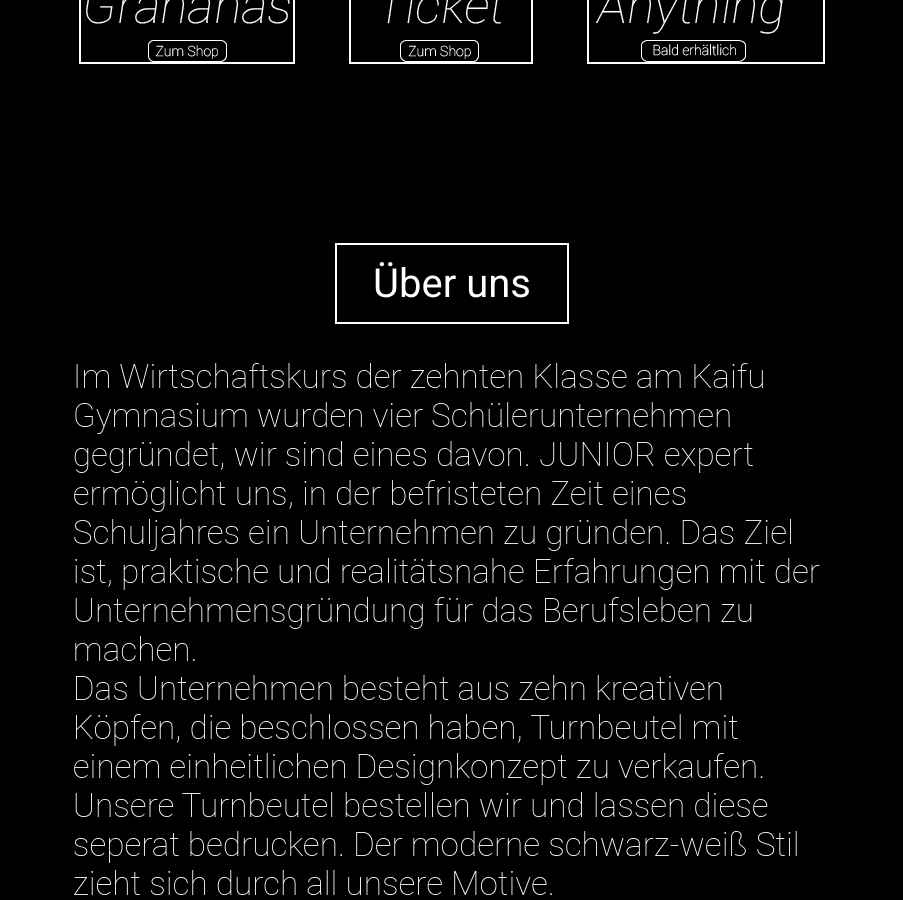
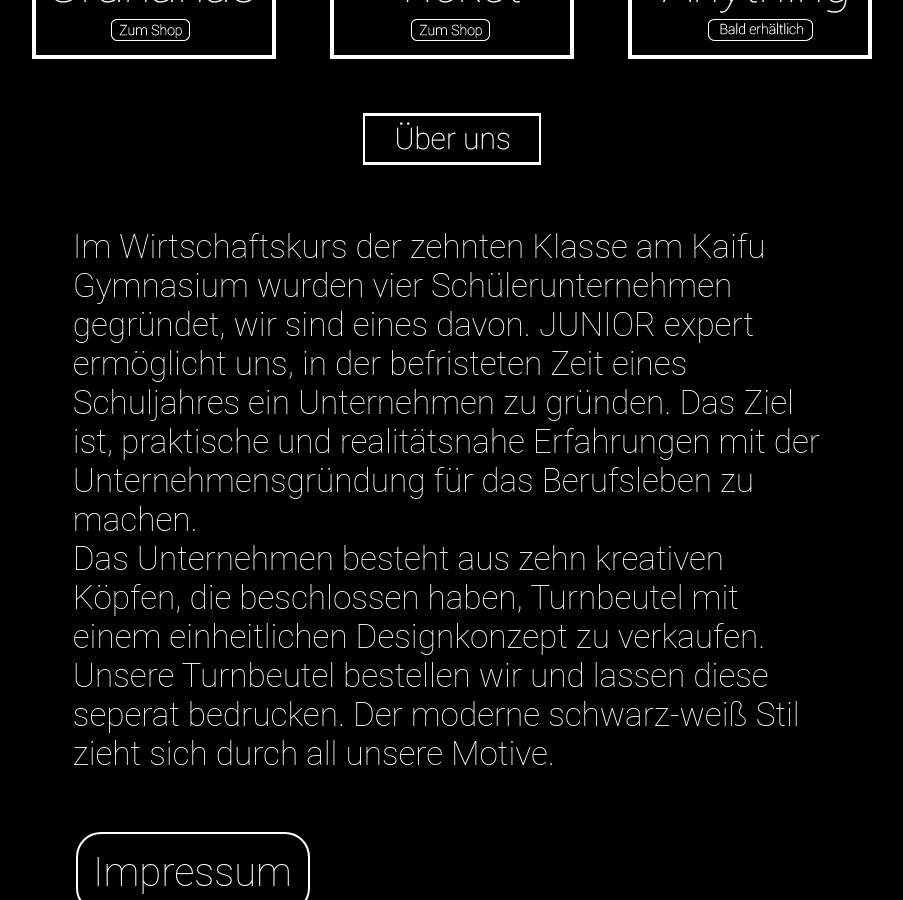
Before and after one commit to Beuteltier/beuteltier.github.io, a Jekyll site: the page built from index.html, in a window 1280 px wide and 900 px high, scrolled down 1509 px. Shown: the whole window, without its empty margins (188-1091 px from the left). Built offline with Jekyll 4.4.1, drawn with Linux system fonts in a browser that asks for light colours.

Commit message:
correct beutel box

```diff
--- a/index.html
+++ b/index.html
@@ -16,7 +16,7 @@
             </p>
           </a>
         </div>
-
+<!--
       <div class="beutel-oben">
         <img class="beutel-kasten" src="/pic/BeuteltierTP.png">
 
@@ -35,6 +35,22 @@
       <div class="uns">
         Über uns
       </div>
+-->
+
+
+
+    <div>
+      <img class="beutel-kasten" src="/pic/1TP.png">
+      <img class="beutel-kasten" src="/pic/2TP.png"><br>
+      <img class="beutel-kasten" src="/pic/3TP.png">
+      <img class="beutel-kasten" src="/pic/4TP.png">
+      <img class="beutel-kasten" src="/pic/5TP.png">
+    </div>
+    <div>
+      <img class="beutel-kasten" src="/pic/uns.png">
+    </div>
+
+
 
       <p class="uns-text">
         Im Wirtschaftskurs der zehnten Klasse am Kaifu Gymnasium wurden vier Schülerunternehmen
```
Also changed, not shown: pic/1TP.png (added), pic/2TP.png (added), pic/3TP.png (added), pic/4TP.png (added), pic/5TP.png (added), pic/uns.png (added), 9 other files.
